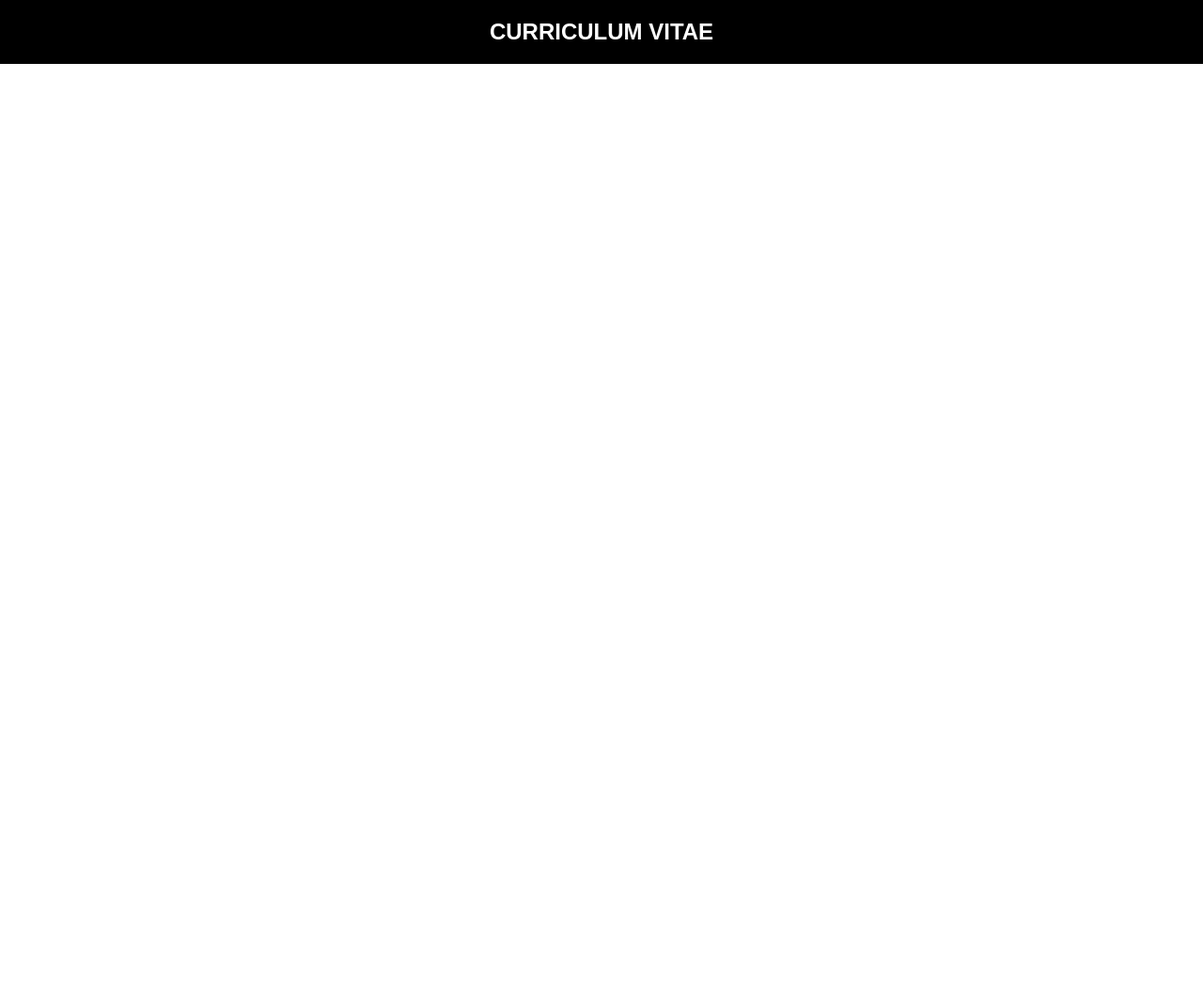
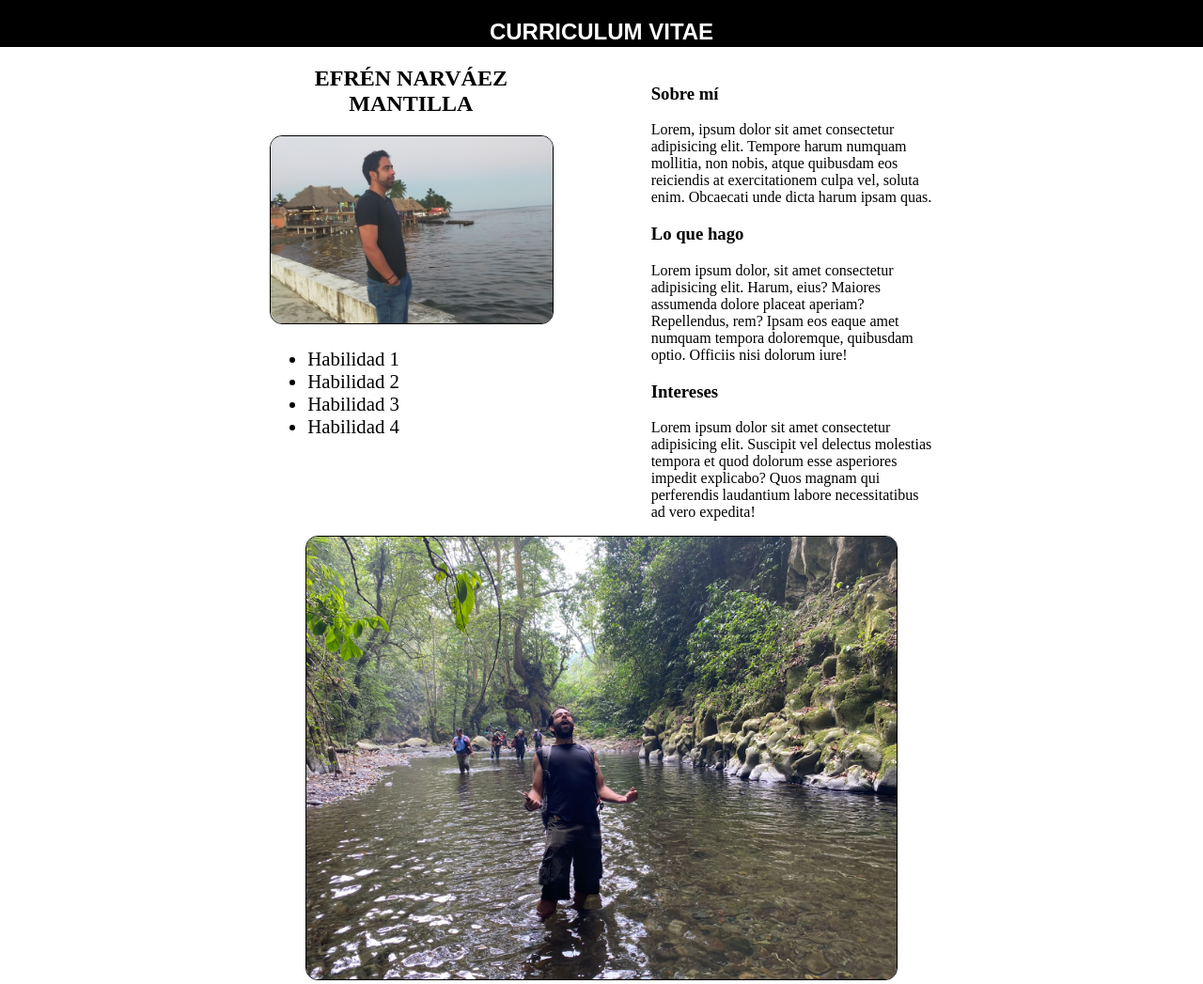
Before and after one commit to chubis86/DEVF-INTRO-A-LA-WEB-CV, a plain HTML site: page index.html in a window 1280 px wide. Shown: the whole page at 94% size. Before the commit the page ends 800 px from the top, so only its background shows below. Drawn offline with Linux system fonts and the light colour scheme.

Commit message:
PROYECTO COMPLETO

```diff
--- a/index.html
+++ b/index.html
@@ -14,11 +14,37 @@
     <div class="contenedor">
         <div class="cuerpo">
             <div class="perfil">
+                <h2>EFRÉN NARVÁEZ MANTILLA</h2>
 
+                <img class="name" src="./imagenes/perfil.jpg" alt="">
+
+                <div class="habilidades">
+                    <ul class="skills">
+                        <li>Habilidad 1</li>
+                        <li>Habilidad 2</li>
+                        <li>Habilidad 3</li>
+                        <li>Habilidad 4</li>
+
+                    </ul>
+                </div>
             </div>
             <div class="informacion">
-
+               <div class="datos">
+                    <h3>Sobre mí</h3>
+                    <p>Lorem, ipsum dolor sit amet consectetur adipisicing elit. Tempore harum numquam mollitia, non nobis, atque quibusdam eos reiciendis at exercitationem culpa vel, soluta enim. Obcaecati unde dicta harum ipsam quas.</p>
+               </div>
+               <div class="datos">
+                    <h3>Lo que hago</h3>
+                    <p>Lorem ipsum dolor, sit amet consectetur adipisicing elit. Harum, eius? Maiores assumenda dolore placeat aperiam? Repellendus, rem? Ipsam eos eaque amet numquam tempora doloremque, quibusdam optio. Officiis nisi dolorum iure!</p>
+               </div>
+               <div class="datos">
+                    <h3>Intereses</h3>
+                    <p>Lorem ipsum dolor sit amet consectetur adipisicing elit. Suscipit vel delectus molestias tempora et quod dolorum esse asperiores impedit explicabo? Quos magnam qui perferendis laudantium labore necessitatibus ad vero expedita!</p>
+               </div>
             </div>
+        </div>
+        <div class="imagenfinal">
+            <img class="image-profile" src="./imagenes/final.jpg" alt="">
         </div>
     </div>
 </body>
--- a/style.css
+++ b/style.css
@@ -5,11 +5,68 @@ body{
 .header{
     position:fixed;
     top:0px;
-    margin-bottom:30px;
     width:100%;
-    height:auto;
+    height:50px;
     background-color:black;
     color:white;
     text-align:center;
     font-family: Arial, Helvetica, sans-serif;
 }
+
+.contenedor{
+    margin:0 auto;
+    margin-top:50px;
+    width:100%;
+}
+
+.cuerpo{
+    width:70%;
+    max-width: 1020px;
+    margin:0 auto;
+    display:flex;
+    flex-wrap: wrap;
+    justify-content: space-evenly;
+
+}
+
+.perfil{
+    width:300px;
+    text-align:center;
+
+}
+
+.name{
+    width:100%;
+    height:auto;
+    border: 1px solid black;
+    border-radius: 13px;
+}
+
+.habilidades{
+    text-align:left;
+}
+
+.skills{
+    font-size:1.3em;
+}
+
+.informacion{
+    width:300px;
+    margin-top:20px;
+    margin-left:10px;
+}
+
+.imagenfinal{
+    width:70%;
+    height:auto;
+    margin:0 auto;
+    text-align:center;
+}
+
+.image-profile{
+    width:70%;
+    max-width: 1020px;
+    height:auto;
+    border: 1px solid black;
+    border-radius: 13px;
+}
```
Also changed, not shown: imagenes/final.jpg (added), imagenes/perfil.jpg (added).
